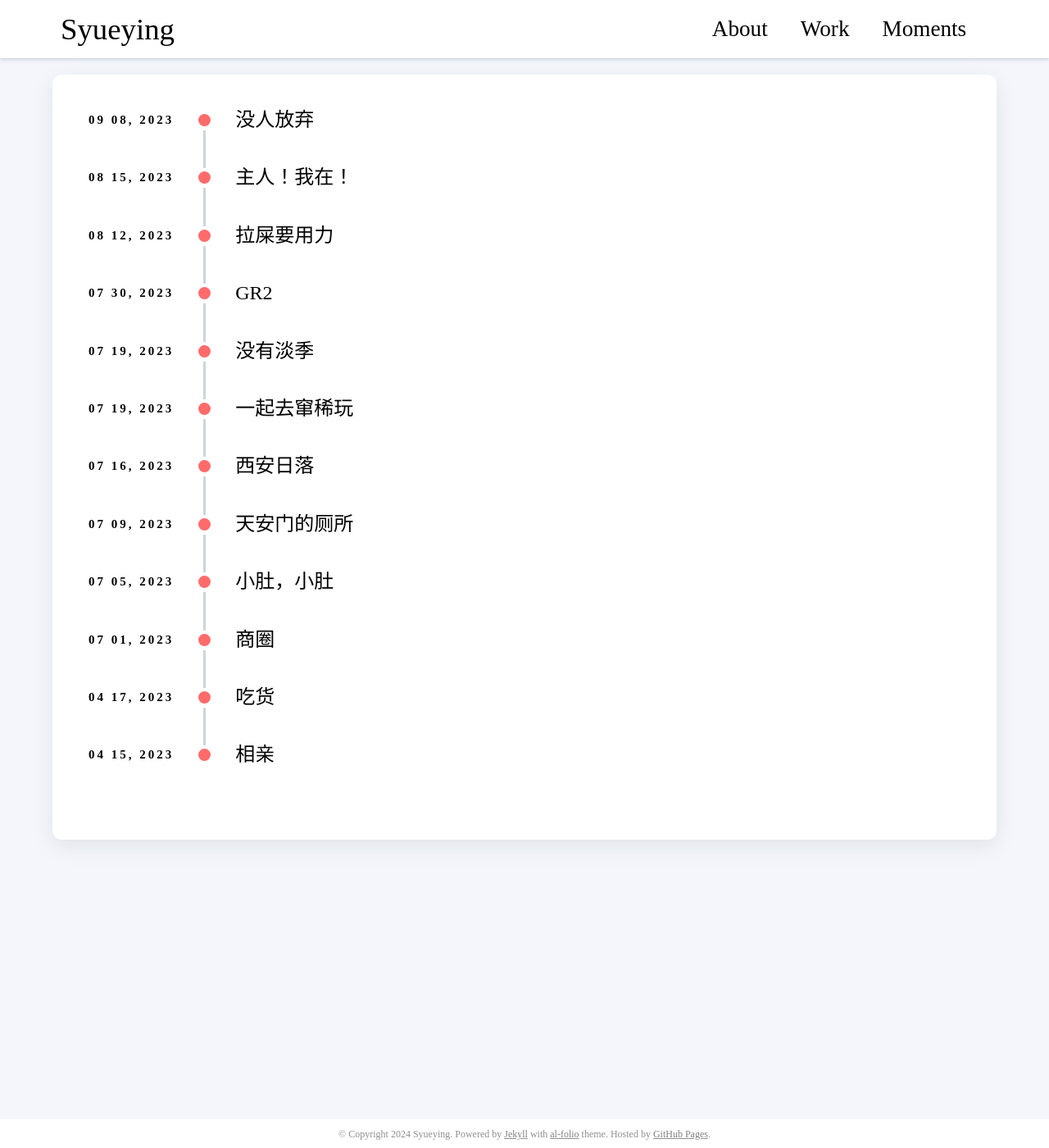
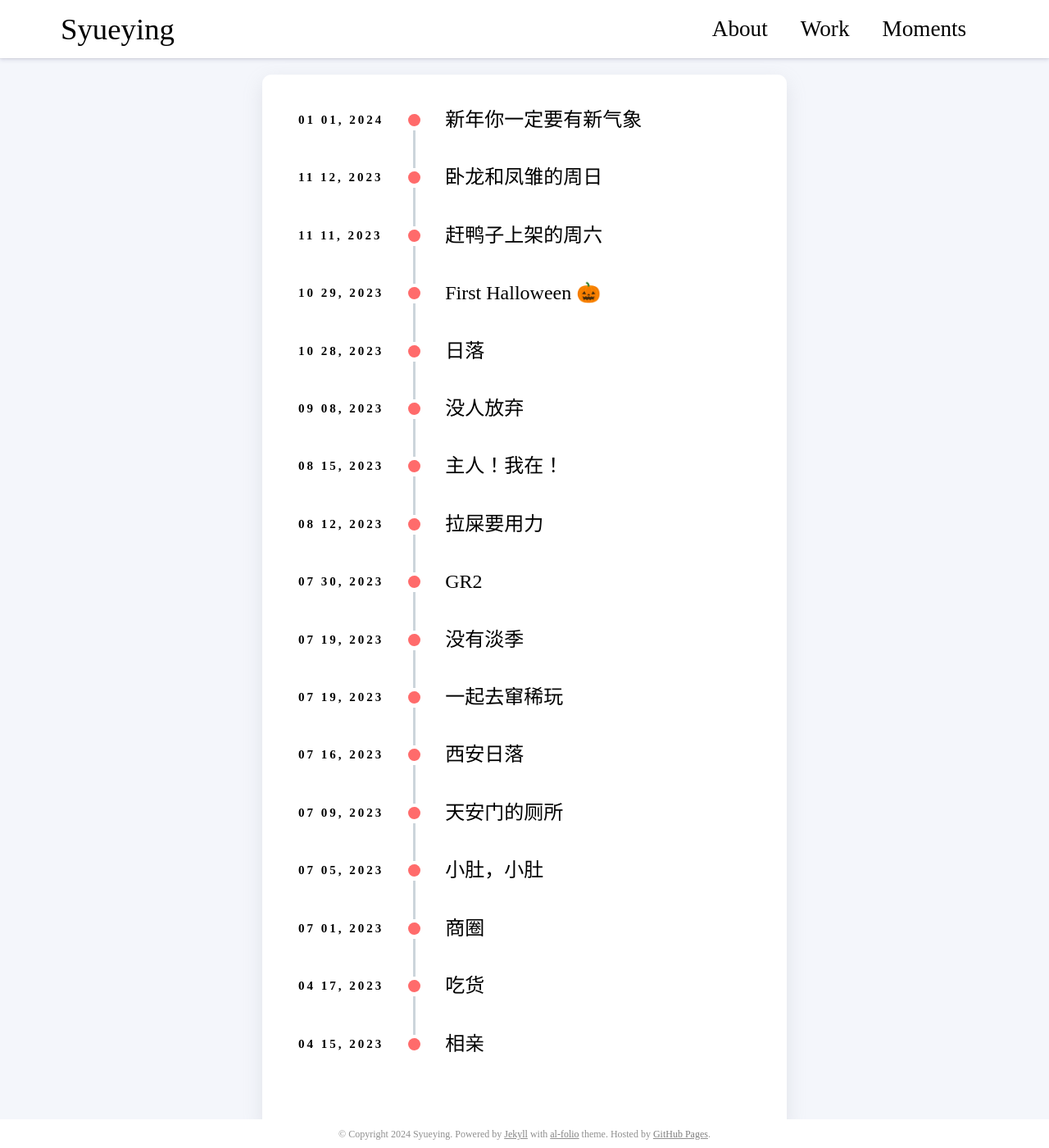
Before and after one commit to Syueying/Syueying.github.io, a Jekyll site: the page built from _pages/life.md, in a window 1280 px wide and 1400 px high. Shown: the whole window at 82% size. Built offline with Jekyll 4.4.1, drawn with Linux system fonts in a browser that asks for light colours; some web fonts are replaced; comment, search, counter and statistics services are not loaded; a style sheet for code colours, icons or effects is not loaded.

Commit message:
upload a lot

```diff
--- a/_config.yml
+++ b/_config.yml
@@ -49,7 +49,7 @@ rss_icon: true
 footer_fixed: true
 
 # Dimensions
-max_width: 90%
+# max_width: 50%
 
 # TODO: add layout settings (single page vs. multi-page)
 
--- a/_layouts/about.html
+++ b/_layouts/about.html
@@ -29,7 +29,8 @@ layout: default
           <div class="about-content">
             {{ content }}
 
-            <div class="profile float-{%- if page.profile.align == 'left' -%}left{%- else -%}right{%- endif -%}">
+            <!-- <div class="profile float-{%- if page.profile.align == 'left' -%}left{%- else -%}right{%- endif -%}"> -->
+            <div class="profile"></div>
             {%- if page.profile.image %}
               {%- assign profile_image_path = page.profile.image | prepend: 'assets/img/' -%}
 
--- /dev/null
+++ b/_life/2023-10-29-first-halloween.md
@@ -0,0 +1,25 @@
+---
+layout: post
+title: First Halloween 🎃
+date: 2023-10-29
+category: life
+signature: 🌛 于东直门家中
+---
+
+<div class="row justify-content-sm-center">
+    <div class="col-sm-12 mt-3 mt-md-0">
+        {% include figure.html path="assets/img/2023/life/10/29/1.jpg" class="img-fluid rounded z-depth-1"%}
+    </div>
+</div>
+
+<div class="row justify-content-sm-center">
+    <div class="col-sm-12 mt-3 mt-md-0">
+        {% include figure.html path="assets/img/2023/life/10/29/2.jpg" class="img-fluid rounded z-depth-1"%}
+    </div>
+</div>
+
+<div class="row justify-content-sm-center">
+    <div class="col-sm-12 mt-3 mt-md-0">
+        {% include figure.html path="assets/img/2023/life/10/29/3.jpg" class="img-fluid rounded z-depth-1"%}
+    </div>
+</div>
--- /dev/null
+++ b/_life/2023-11-11-drive-a-duck-onto-a-perch.md
@@ -0,0 +1,57 @@
+---
+layout: post
+title: 赶鸭子上架的周六
+date: 2023-11-11
+category: life
+signature: 🌛 于东直门家中
+---
+
+事情大概是这样的，我和室友姐姐商量好一起去徒步，从简单路线开始，就定了一条难度指数半颗星的路线 — 金海湖，差不多就是逛景区。后来发现我俩时间没有对上号儿，她周日有工作要完成，我们就周五晚饭时候临时取消了周日的金海湖，改为周六一个一星难度的石虎线+黄岩口长城的路线。到此为止，一切都还在计划之中。
+
+问题出现在我们到达目的地之后，北京这边由于入冬之后，山火管控比较严格，是不允许进山的，领队跟护林员好说歹说，还是不能从原计划的起点出发。领队就带着我们临时换了另一条路线，大概是从河北进去的。这条新路线就... 直接上难度，比如上山时候的攀岩
+
+<div class="row justify-content-sm-center">
+    <div class="col-sm-10 mt-3 mt-md-0">
+        {% include figure.html path="assets/img/2023/life/11/11/4.jpg" class="img-fluid rounded z-depth-1"%}
+    </div>
+</div>
+
+下山时候的绳索
+
+<div class="row justify-content-sm-center">
+    <div class="col-sm-10 mt-3 mt-md-0">
+        {% include figure.html path="assets/img/2023/life/11/11/5.jpg" class="img-fluid rounded z-depth-1"%}
+    </div>
+</div>
+
+以及天黑透了还在下山的路上等等情况。 但使我这次徒步更加困难的是，由于以为是一星的难度，穿了件平时穿的羽绒服，带了个鸭舌帽，背了个休闲书包就来了，手仗手套啥的保护用具一律没有准备，这就好比，我开着拖拉机去跑F1比赛，跑完肯定是没问题的，但太伤了。（还好路上有一个小姐姐借了我一只手仗，不然走完全程真的会很困难）
+
+记得我们用绳索下陡坡的时候，二十多个人，大概用了一个多小时，那段时间山里的温度急速下降，那时候大概是 -5 摄氏度了，大家原地等候，一个个冷的直抖，但日落时候，远处的晚霞还是美的，（虽然那会儿真的有点着急有点气，因为不想在山上跑夜路下山，虽然最终还是摸黑下的山），也算不虚此行。
+
+<div class="row justify-content-sm-center">
+    <div class="col-sm-10 mt-3 mt-md-0">
+        {% include figure.html path="assets/img/2023/life/11/11/1.jpeg" class="img-fluid rounded z-depth-1"%}
+    </div>
+</div>
+
+所以这趟真的还挺值的，攀岩、绳索、摸黑下山都经历了，真是一次非凡体验，以后一星难度应该会很轻松了（苦笑
+
+同时这趟也真的体会到了长城的残忍和伟大之处，残忍在于修建过程中对于劳动人民的压迫，伟大在于建造长城的这个想法，对于这个地方来说，真的易守难攻，大批人马上到长城附近就会先损耗一部分了，就算没有受伤的，心理上也会收到严重的打击。
+
+嗷对，期间还提到长城的英文名，这么伟大的建筑，英文名是 The Great Wall，所以… 高端的食材，往往只需要朴素的烹饪手法。
+
+最后，欣赏一下景色嘿 ✌️
+
+<div class="row justify-content-sm-center">
+    <div class="col-sm-10 mt-3 mt-md-0">
+        {% include figure.html path="assets/img/2023/life/11/11/2.jpg" class="img-fluid rounded z-depth-1"%}
+    </div>
+</div>
+
+回来的高速上，左侧是火车，第一次在高速上和火车“赛跑”。
+
+<div class="row justify-content-sm-center">
+    <div class="col-sm-10 mt-3 mt-md-0">
+        {% include figure.html path="assets/img/2023/life/11/11/3.jpg" class="img-fluid rounded z-depth-1"%}
+    </div>
+</div>
--- /dev/null
+++ b/_life/2023-11-12-geniuses_sunday copy.md
@@ -0,0 +1,71 @@
+---
+layout: post
+title: 卧龙和凤雏的周日
+date: 2023-11-12
+category: life
+signature: 🌛 于东直门家中
+---
+
+首先介绍一下，卧龙和凤雏，就是我和Coral，今天的舞台是798。
+
+《望梅止渴》
+
+<div class="row justify-content-sm-center">
+    <div class="col-sm-9 mt-3 mt-md-0">
+        {% include figure.html path="assets/img/2023/life/11/12/1.JPG" class="img-fluid rounded z-depth-1"%}
+    </div>
+</div>
+
+《卧龙凤雏》
+
+<div class="row justify-content-sm-center">
+    <div class="col-sm-9 mt-3 mt-md-0">
+        {% include figure.html path="assets/img/2023/life/11/12/2.jpg" class="img-fluid rounded z-depth-1"%}
+    </div>
+</div>
+
+今儿还有幸了解到一个画家 --- 那顺巴图，风格很强，同时不是故作高深的做派。这次遇到的展，主题叫 In Other Place（在他处） —-- 不在地球，可以是在梦里，也可以是在想象里，反正只要不在这儿，在哪儿都有可能。展品很贴合主题，有一定非现实逻辑的展示。
+
+下面这幅是我目前最爱的。它给我的第一感受是平静，一对在林间生活的夫妻，打猎结束后，站在某处观看风景。不过突然想到一个问题，人知道的少，是不是也是一种幸福？问这个问题的原因是，虽然读了书、来了北京、也在不小的平台工作过，但目前的感受是，满足感的增长速度远远赶不上迷失感的增长速度。也许这对夫妻看着山以外的地方，也在想象那里的生活是怎么样的，但目前的生活已经足够平稳，他们没有理由打破平静，到外面去，那么现在，也不失为一种幸福。（但是这两个兔子怕是要分家了
+
+<div class="row justify-content-sm-center">
+    <div class="col-sm-10 mt-3 mt-md-0">
+        {% include figure.html path="assets/img/2023/life/11/12/3.jpg" class="img-fluid rounded z-depth-1"%}
+    </div>
+</div>
+
+Coral说这个打伞的人和左边这三个人格格不入（我恍然大悟）。右侧这个人在草地里穿着西装打着伞，左侧三个农名，从左到右，不想看、嫌弃、他来干嘛？
+
+<div class="row justify-content-sm-center">
+    <div class="col-sm-10 mt-3 mt-md-0">
+        {% include figure.html path="assets/img/2023/life/11/12/4.jpg" class="img-fluid rounded z-depth-1"%}
+    </div>
+</div>
+
+<div class="row justify-content-sm-center">
+    <div class="col-sm-10 mt-3 mt-md-0">
+        {% include figure.html path="assets/img/2023/life/11/12/5.jpg" class="img-fluid rounded z-depth-1"%}
+    </div>
+</div>
+
+<div class="row justify-content-sm-center">
+    <div class="col-sm-10 mt-3 mt-md-0">
+        {% include figure.html path="assets/img/2023/life/11/12/6.jpg" class="img-fluid rounded z-depth-1"%}
+    </div>
+</div>
+
+今天就是穿这身衣服，在这个展上，两个妹妹（20出头的样子）非常直接的跟我说，姐姐我觉得你今天的搭配特别好看！好家伙，嘴甜可真招人喜欢呐。（看到图里我狠狠撅起的脸蛋子了吗
+
+<div class="row justify-content-sm-center">
+    <div class="col-sm-10 mt-3 mt-md-0">
+        {% include figure.html path="assets/img/2023/life/11/12/7.jpg" class="img-fluid rounded z-depth-1"%}
+    </div>
+</div>
+
+北京太冷了，今天一口气买了三条围巾，当我在买第三条围巾的时候，Coral 问我是在搞批发嘛？嘎嘎嘎嘎
+
+<div class="row justify-content-sm-center">
+    <div class="col-sm-10 mt-3 mt-md-0">
+        {% include figure.html path="assets/img/2023/life/11/12/8.jpg" class="img-fluid rounded z-depth-1"%}
+    </div>
+</div>
--- /dev/null
+++ b/_life/2024-01-01-it-has-to-be-a-new-year.md
@@ -0,0 +1,33 @@
+---
+layout: post
+title: 新年你一定要有新气象
+date: 2024-01-01
+category: life
+signature: 🌛 于河北阿那亚
+---
+
+<div class="row justify-content-sm-center">
+    <div class="col-sm-12 mt-3 mt-md-0">
+        {% include figure.html path="assets/img/2024/01/1.jpg" class="img-fluid rounded z-depth-1"%}
+    </div>
+</div>
+
+<div class="row justify-content-sm-center">
+    <div class="col-sm-12 mt-3 mt-md-0">
+        {% include figure.html path="assets/img/2024/01/2.jpg" class="img-fluid rounded z-depth-1"%}
+    </div>
+</div>
+
+<div class="row justify-content-sm-center">
+    <div class="col-sm-12 mt-3 mt-md-0">
+        {% include figure.html path="assets/img/2024/01/3.jpg" class="img-fluid rounded z-depth-1"%}
+    </div>
+</div>
+
+大海，远比我想象中擅长赋予人接纳的能力.
+
+<div class="row justify-content-sm-center">
+    <div class="col-sm-12 mt-3 mt-md-0">
+        {% include figure.html path="assets/img/2024/01/4.jpg" class="img-fluid rounded z-depth-1"%}
+    </div>
+</div>
--- a/_sass/_base.scss
+++ b/_sass/_base.scss
@@ -146,17 +146,17 @@ blockquote {
   margin-right: 1rem;
 }
 
-@media (min-width: 576px) {
-  .profile {
-    width: 30%;
+// @media (min-width: 576px) {
+//   .profile {
+//     width: 30%;
 
-    .address {
-      p {
-        display: block;
-      }
-    }
-  }
-}
+//     .address {
+//       p {
+//         display: block;
+//       }
+//     }
+//   }
+// }
 
 .post-description {
   margin-bottom: 2rem;
--- a/_sass/_layout.scss
+++ b/_sass/_layout.scss
@@ -21,9 +21,19 @@ body.sticky-bottom-footer {
   padding-bottom: 0;
 }
 
-.container {
-  max-width: $max-content-width;
-  padding: 0;
+@media screen and (min-width: 800px) {
+  .container {
+    max-width: 50%;
+    padding: 0;
+  }
+}
+
+
+@media screen and (max-width: 800px) {
+  .container {
+    max-width: 90%;
+    padding: 0;
+  }
 }
 
 // Profile
--- a/assets/css/main.scss
+++ b/assets/css/main.scss
@@ -2,9 +2,6 @@
 # Only the main Sass file needs front matter (the dashes are enough)
 ---
 @charset "utf-8";
-
-// Dimensions
-$max-content-width: {{ site.max_width }};
 
 @import
   "variables",
```
Also changed, not shown: _includes/video.html (added, +47 -0 lines), _life/2023-10-28-sunset.md (added, +10 -0 lines), _pages/about.md (+2 -3 lines), _life/2023-09-08-no-one-is-giving-up.md (renamed from _life/2023.09-08-no-one-is-giving-up.md).
